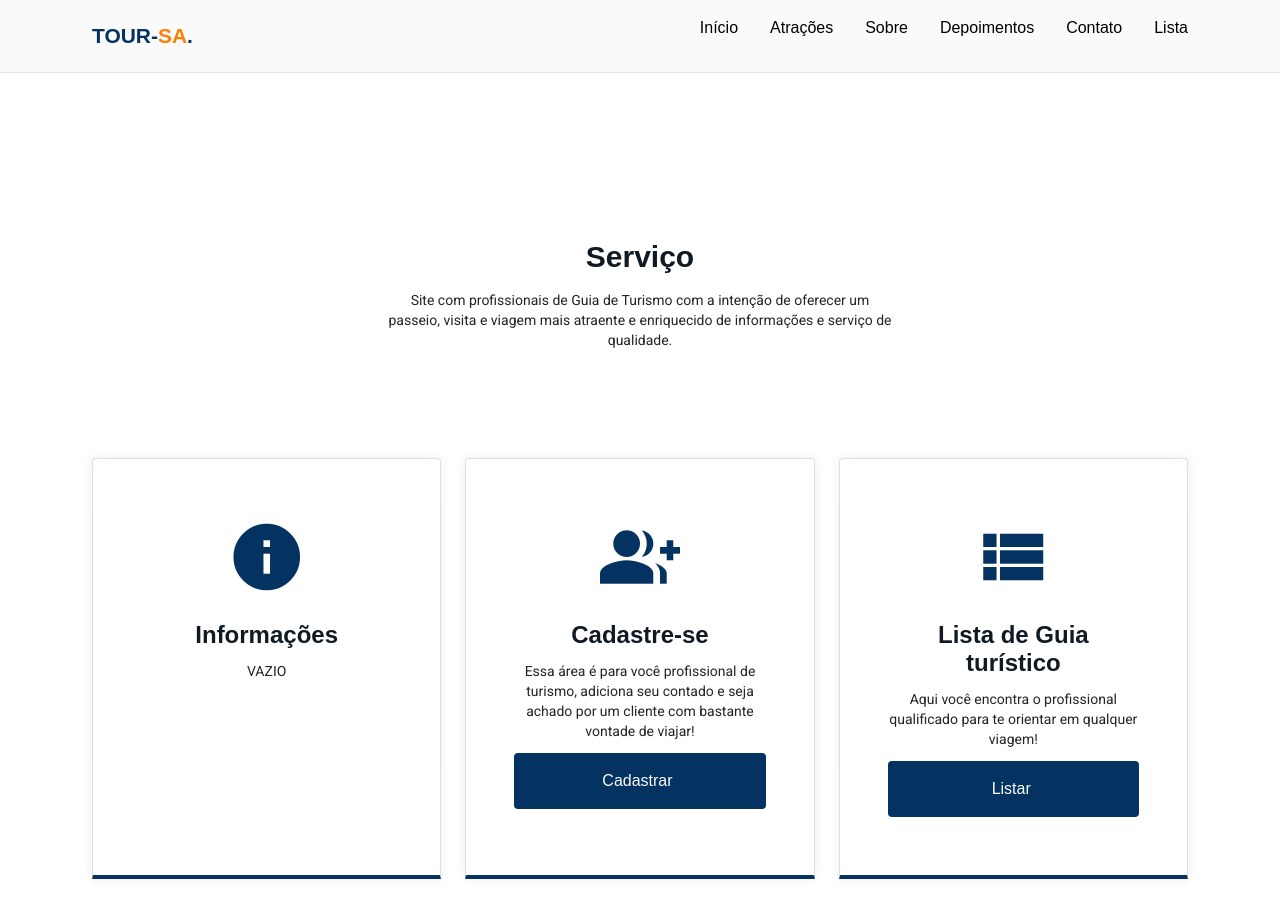
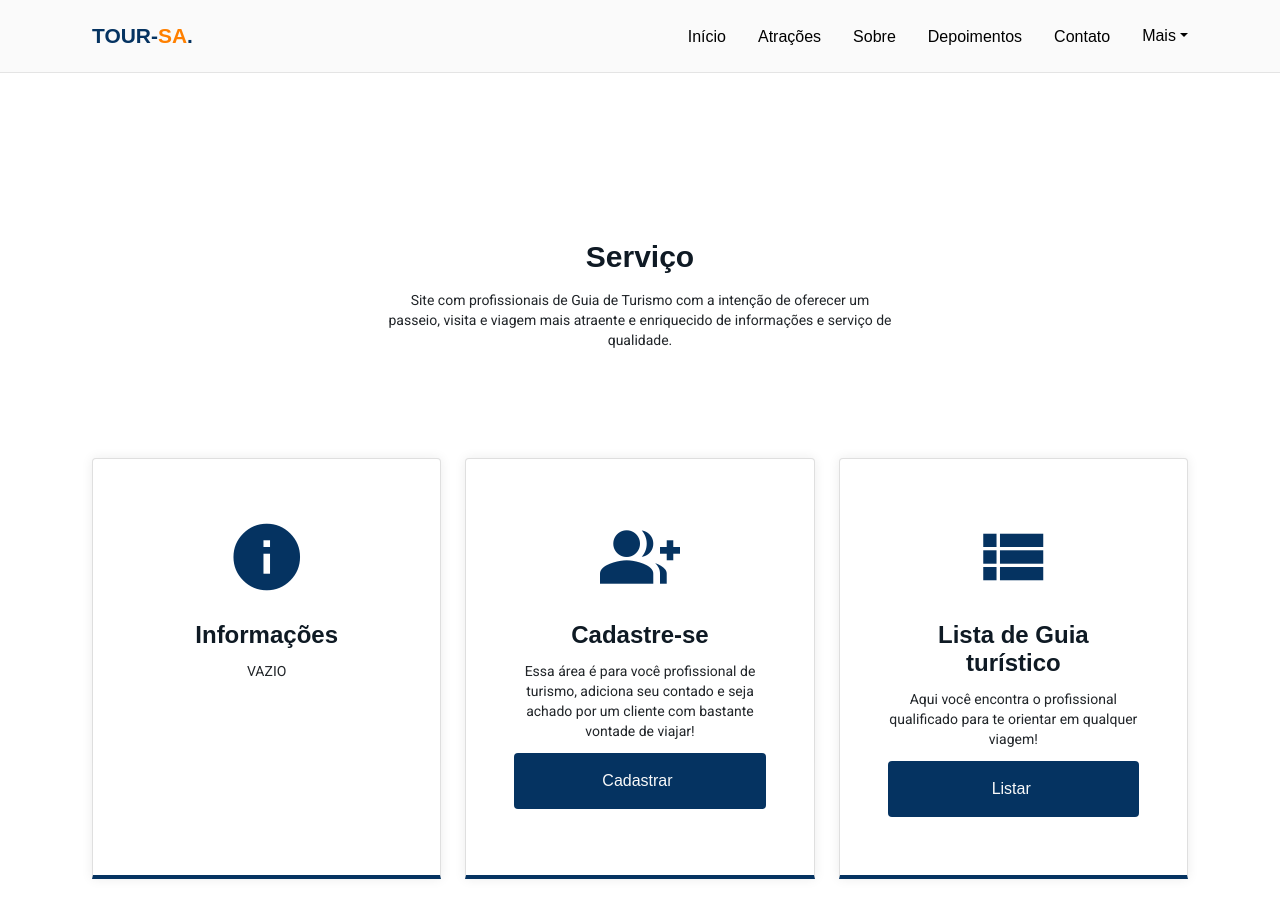
Before and after one commit to nawanernandess/tours-sa, an Angular app in the folder frontend/: page / in a window 1280 px wide. Shown: the top 918 px of the page. Built offline with nearby package versions, Linux system fonts and the light colour scheme.

Commit message:
dropdown criado

```diff
--- a/frontend/angular.json
+++ b/frontend/angular.json
@@ -30,6 +30,7 @@
               "src/assets"
             ],
             "styles": [
+              "node_modules/bootstrap/dist/css/bootstrap.min.css",
               "./node_modules/ngx-bootstrap/datepicker/bs-datepicker.css",
               "./node_modules/bootstrap/dist/css/bootstrap.min.css",
               "./node_modules/@angular/material/prebuilt-themes/indigo-pink.css",
--- a/frontend/package.json
+++ b/frontend/package.json
@@ -16,10 +16,12 @@
     "@angular/compiler": "~12.2.0",
     "@angular/core": "~12.2.0",
     "@angular/forms": "~12.2.0",
+    "@angular/localize": "~12.2.0",
     "@angular/material": "^12.2.13",
     "@angular/platform-browser": "~12.2.0",
     "@angular/platform-browser-dynamic": "~12.2.0",
     "@angular/router": "~12.2.0",
+    "@ng-bootstrap/ng-bootstrap": "^10.0.0",
     "angular": "^1.8.2",
     "bootstrap": "^5.1.3",
     "ngx-bootstrap": "^7.1.0",
--- /dev/null
+++ b/frontend/src/app/layout/navbar/dropdown/dropdown.component.css
@@ -0,0 +1,4 @@
+*{
+    font: 400 1rem var(--body-font);
+    -webkit-font-smoothing: antialiased;
+}
--- /dev/null
+++ b/frontend/src/app/layout/navbar/dropdown/dropdown.component.html
@@ -0,0 +1,10 @@
+<div class="row">
+  <div class="col">
+    <div ngbDropdown class="d-inline-block">
+      <li><a style="cursor: pointer;" id="dropdownBasic1" ngbDropdownToggle class="title">Mais</a></li>
+      <div ngbDropdownMenu aria-labelledby="dropdownBasic1">
+        <li><a ngbDropdownItem class="title" style="cursor: pointer;" (click)="openModCad()">Cadastre-se</a></li>
+        <li><a ngbDropdownItem class="title" mat-list-item routerLink="/lista">Lista de guias</a></li>
+      </div>
+    </div>
+  </div>
--- /dev/null
+++ b/frontend/src/app/layout/navbar/dropdown/dropdown.component.ts
@@ -0,0 +1,24 @@
+import { Component, OnInit } from '@angular/core';
+import { MatDialog } from '@angular/material/dialog';
+import { CadastroGuiaComponent } from 'src/app/site/cadastro-guia-component/cadastro-guia.component';
+
+@Component({
+  selector: 'app-dropdown',
+  templateUrl: './dropdown.component.html',
+  styleUrls: ['./dropdown.component.css']
+})
+export class DropdownComponent implements OnInit {
+
+  constructor(public dialog: MatDialog) { }
+
+  ngOnInit() {
+  }
+
+  openModCad(){
+    const dialogRef = this.dialog.open(CadastroGuiaComponent, {
+      width: '1000px'
+    })
+
+    dialogRef.afterClosed().subscribe();
+  }
+}
--- a/frontend/src/app/layout/navbar/navbar.component.css
+++ b/frontend/src/app/layout/navbar/navbar.component.css
@@ -43,6 +43,7 @@ nav .menu{
     visibility: hidden;
     top: -20rem;
     transition: 0.2s;
+    height: 18px;
 }
 nav .menu ul{
     display: none;
--- a/frontend/src/app/layout/navbar/navbar.component.html
+++ b/frontend/src/app/layout/navbar/navbar.component.html
@@ -10,9 +10,10 @@
             <li><a class="title" href="#about">Sobre</a></li>
             <li><a class="title" href="#testimonials">Depoimentos</a></li>
             <li><a class="title" href="#contact">Contato</a></li>
-            <li><a class="title" mat-list-item routerLink="/lista">Lista</a></li>
+            <li> <app-dropdown></app-dropdown> </li>
           </ul>
       </div>
+
       <div class="toggle icon-menu"></div>
       <div class="toggle icon-close"></div>
   </nav>
--- a/frontend/src/polyfills.ts
+++ b/frontend/src/polyfills.ts
@@ -1,3 +1,7 @@
+/***************************************************************************************************
+ * Load `$localize` onto the global scope - used if i18n tags appear in Angular templates.
+ */
+import '@angular/localize/init';
 /**
  * This file includes polyfills needed by Angular and is loaded before the app.
  * You can add your own extra polyfills to this file.
```
Also changed, not shown: frontend/src/app/app.module.ts (+6 -3 lines), 2 other files (tests, documents, lock files or other folders).
